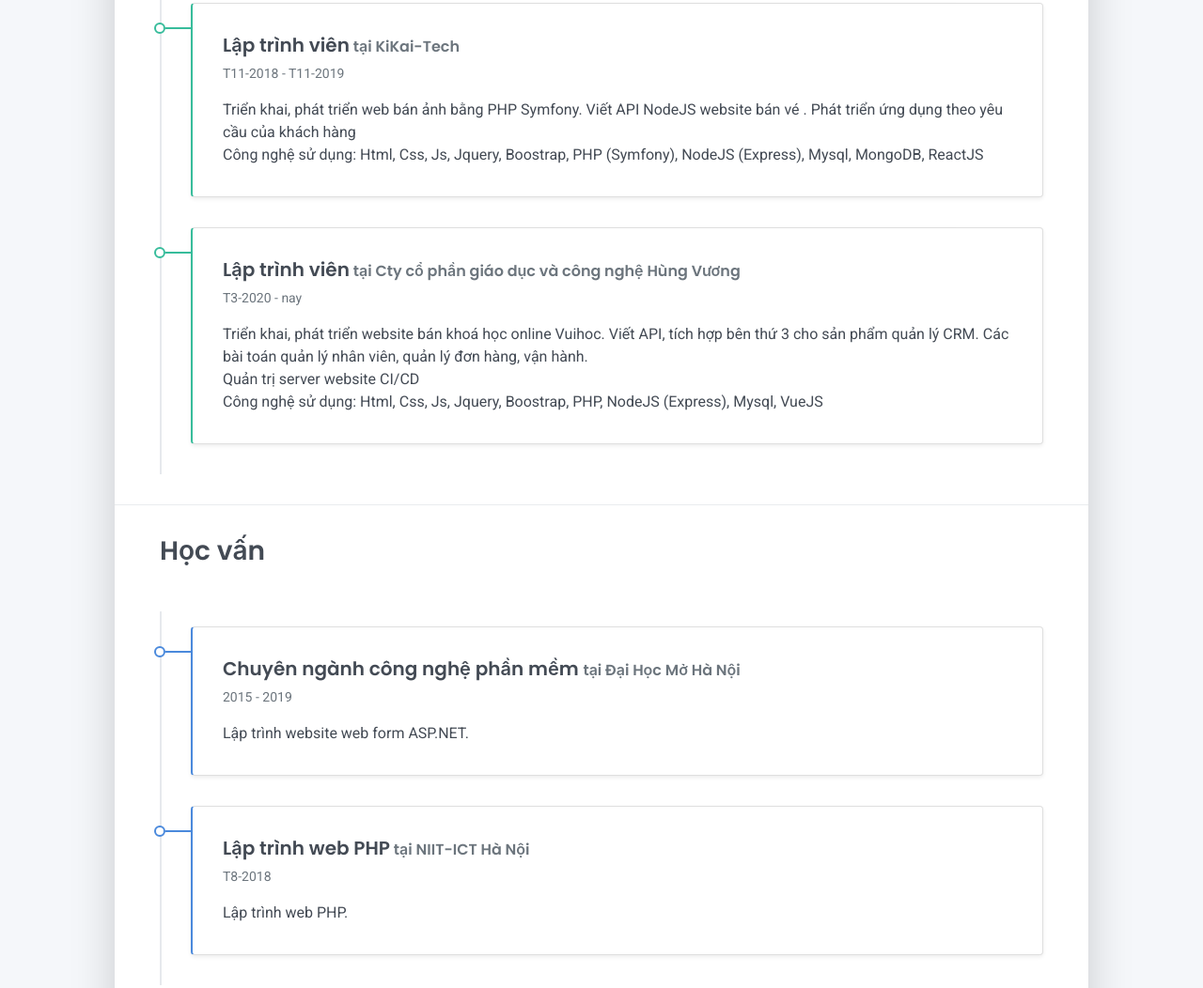
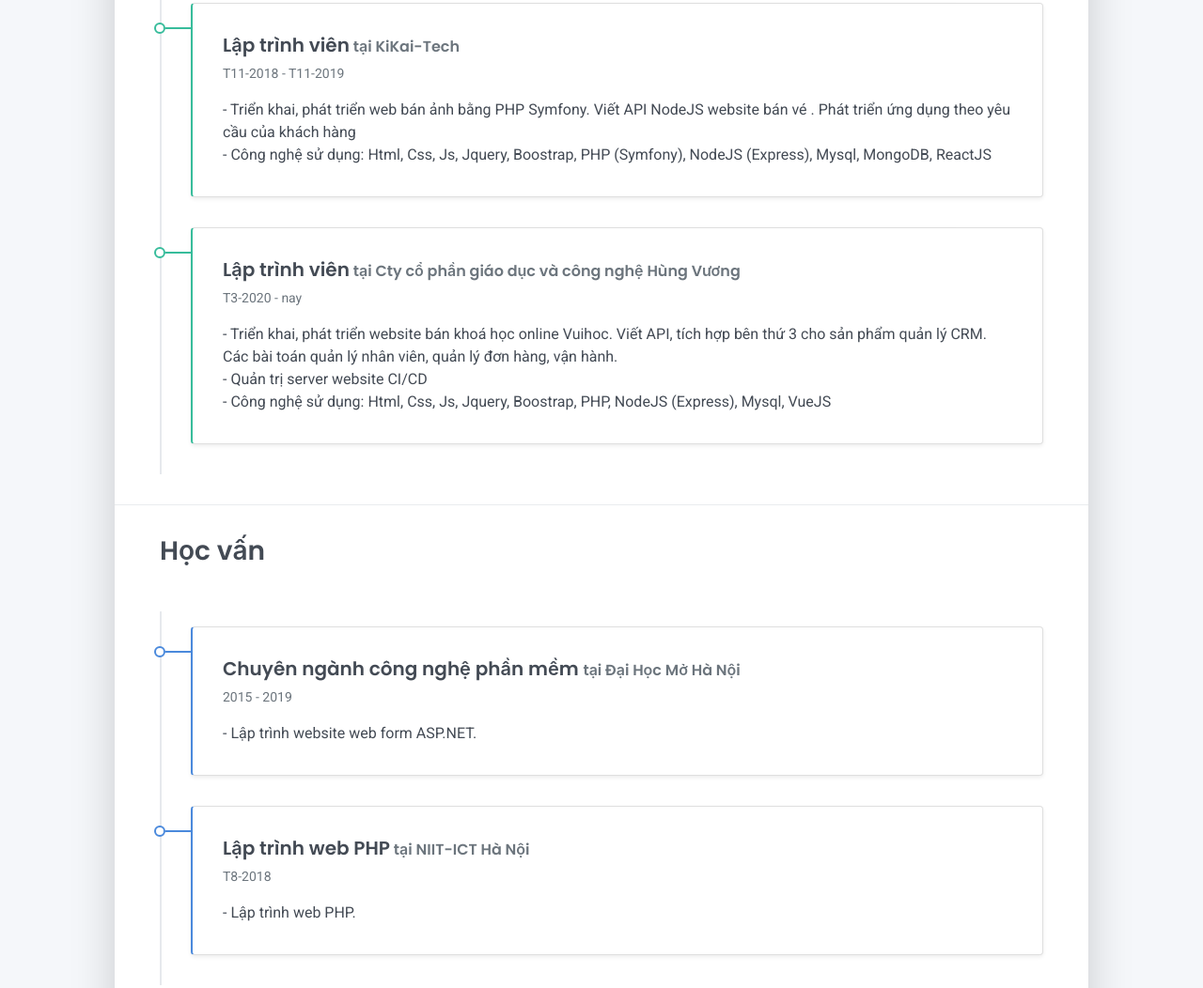
Before and after one commit to nguyentienloi/nguyentienloi.github.io, a plain HTML site: page index.html in a window 1280 px wide. Shown: the part 1203-2255 px from the top of the page at 94% size. Drawn offline with Linux system fonts and the light colour scheme.

Commit message:
fix avatar, fix content html cv

```diff
--- a/index.html
+++ b/index.html
@@ -52,7 +52,7 @@
   <div class="cover-bg p-3 p-lg-4 text-white">
     <div class="row">
       <div class="col-lg-4 col-md-5">
-        <div class="avatar hover-effect bg-white shadow-sm p-1"><img src="images/avatarv1.jpg" width="200" height="200"/></div>
+        <div class="avatar hover-effect bg-white shadow-sm p-1"><img src="images/avatar.jpg" width="200" height="200"/></div>
       </div>
       <div class="col-lg-8 col-md-7 text-center text-md-start">
         <h2 class="h1 mt-2" data-aos="fade-left" data-aos-delay="0">Nguyễn Tiến Lợi</h2>
@@ -82,7 +82,7 @@
             <div class="pb-1 text-secondary">nguyentienloi160997@gmail.com</div>
           </div>
           <div class="col-sm-4">
-            <div class="pb-1">SDT</div>
+            <div class="pb-1">Số điện thoại</div>
           </div>
           <div class="col-sm-8">
             <div class="pb-1 text-secondary">+84 332155830</div>
@@ -165,17 +165,17 @@
         <div class="card-body">
           <div class="h5 mb-1">Lập trình viên<span class="text-muted h6"> tại KiKai-Tech</span></div>
           <div class="text-muted text-small mb-2">T11-2018 - T11-2019</div>
-          <div>Triển khai, phát triển web bán ảnh bằng PHP Symfony. Viết API NodeJS website bán vé . Phát triển ứng dụng theo yêu cầu của khách hàng</div>
-          <div>Công nghệ sử dụng: Html, Css, Js, Jquery, Boostrap, PHP (Symfony), NodeJS (Express), Mysql, MongoDB, ReactJS </div>
+          <div>- Triển khai, phát triển web bán ảnh bằng PHP Symfony. Viết API NodeJS website bán vé . Phát triển ứng dụng theo yêu cầu của khách hàng</div>
+          <div>- Công nghệ sử dụng: Html, Css, Js, Jquery, Boostrap, PHP (Symfony), NodeJS (Express), Mysql, MongoDB, ReactJS </div>
         </div>
       </div>
       <div class="timeline-card timeline-card-success card shadow-sm">
         <div class="card-body">
           <div class="h5 mb-1">Lập trình viên<span class="text-muted h6"> tại Cty cổ phần giáo dục và công nghệ Hùng Vương</span></div>
           <div class="text-muted text-small mb-2">T3-2020 - nay</div>
-          <div>Triển khai, phát triển website bán khoá học online Vuihoc. Viết API, tích hợp bên thứ 3 cho sản phẩm quản lý CRM. Các bài toán quản lý nhân viên, quản lý đơn hàng, vận hành. </div>
-          <div>Quản trị server website CI/CD</div>
-          <div>Công nghệ sử dụng: Html, Css, Js, Jquery, Boostrap, PHP, NodeJS (Express), Mysql, VueJS </div>
+          <div>- Triển khai, phát triển website bán khoá học online Vuihoc. Viết API, tích hợp bên thứ 3 cho sản phẩm quản lý CRM. Các bài toán quản lý nhân viên, quản lý đơn hàng, vận hành. </div>
+          <div>- Quản trị server website CI/CD</div>
+          <div>- Công nghệ sử dụng: Html, Css, Js, Jquery, Boostrap, PHP, NodeJS (Express), Mysql, VueJS </div>
         </div>
       </div>
     </div>
@@ -189,14 +189,14 @@
         <div class="card-body">
           <div class="h5 mb-1">Chuyên ngành công nghệ phần mềm <span class="text-muted h6">tại Đại Học Mở Hà Nội</span></div>
           <div class="text-muted text-small mb-2">2015 - 2019</div>
-          <div>Lập trình website web form ASP.NET.</div>
+          <div>- Lập trình website web form ASP.NET.</div>
         </div>
       </div>
       <div class="timeline-card timeline-card-primary card shadow-sm">
         <div class="card-body">
           <div class="h5 mb-1">Lập trình web PHP<span class="text-muted h6"> tại NIIT-ICT Hà Nội</span></div>
           <div class="text-muted text-small mb-2">T8-2018</div>
-          <div>Lập trình web PHP.</div>
+          <div>- Lập trình web PHP.</div>
         </div>
       </div>
     </div>
@@ -227,7 +227,7 @@
         <div class="mt-2">
           <h3 class="h6">Địa chỉ</h3>
           <div class="pb-2 text-secondary">116 ngõ 328 Nguyễn Trãi, Thanh Xuân, Hà Nội, Việt Nam</div>
-          <h3 class="h6">SDT</h3>
+          <h3 class="h6">Số điện thoại</h3>
           <div class="pb-2 text-secondary"><a href="tel:+84332155830">+84332155830</a></div>
           <h3 class="h6">Địa chỉ email</h3>
           <div class="pb-2 text-secondary">nguyentienloi160997@gmail.com</div>
```
Also changed, not shown: images/avatar.jpg (added).
